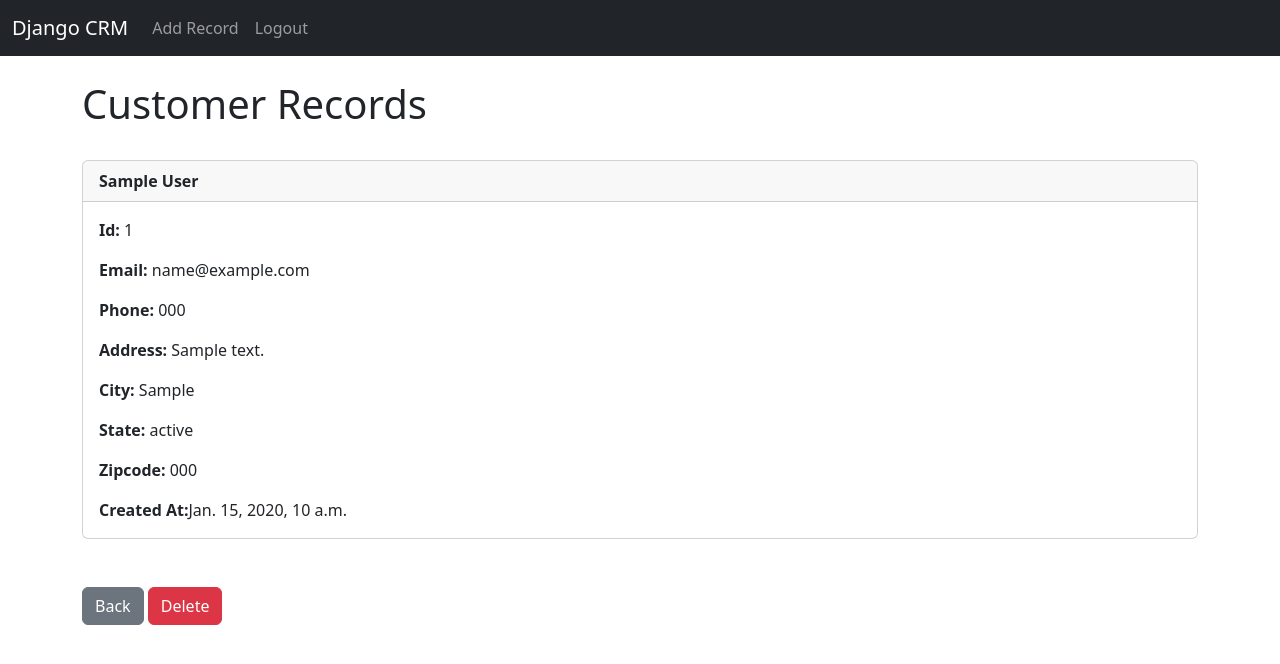
After one commit to Suraj5260/DjangoCRM, a Django app: page /record/1 in a window 1280 px wide. The commit adds this page. Shown: the top 664 px of the page. Run offline with Django 5.2, Linux system fonts and the light colour scheme; a user stored in the database is signed in; tables that the repository leaves empty hold one stand-in row (values such as "Sample post").

Commit message:
Add functionality to manage customer records with forms and views

```diff
--- a/website/templates/navbar.html
+++ b/website/templates/navbar.html
@@ -9,6 +9,9 @@
             <ul class="navbar-nav me-auto mb-2 mb-lg-0">
 
                 {% if user.is_authenticated %}
+                <li class="nav-item">
+                    <a class="nav-link" href="{% url 'add_record' %}">Add Record</a>
+                </li>
                 <li class="nav-item">
                     <a class="nav-link" href="{% url 'logout' %}">Logout</a>
                 </li>
--- /dev/null
+++ b/website/templates/record.html
@@ -0,0 +1,35 @@
+{% extends 'base.html' %}
+
+
+{% block content %}
+
+<h1>Customer Records</h1>
+<br>
+
+<div class="card">
+    <div class="card-header">
+        <strong>
+            {{ customer_record.first_name }}
+            {{ customer_record.last_name }}
+        </strong>
+    </div>
+    <div class="card-body">
+        <p class="card-text">
+            <strong>Id: </strong>{{ customer_record.id }}<br />
+        </p>
+        <p class="card-text"><strong>Email: </strong>{{ customer_record.email }}<br /></p>
+        <p class="card-text"><strong>Phone: </strong>{{ customer_record.phone }}<br /></p>
+        <p class="card-text"><strong>Address: </strong>{{ customer_record.address }}<br /></p>
+        <p class="card-text"><strong>City: </strong>{{ customer_record.city }}<br /></p>
+        <p class="card-text"><strong>State: </strong>{{ customer_record.state }}<br /></p>
+        <p class="card-text"><strong>Zipcode: </strong>{{ customer_record.zipcode }}<br /></p>
+        <p class="card-text"><strong>Created At:</strong>{{ customer_record.created_at }}<br />
+        </p>
+    </div>
+</div>
+
+<br><br>
+<a href="{% url 'home' %}" class="btn btn-secondary">Back</a>
+<a href="{% url 'delete_record' customer_record.id %}" class="btn btn-danger">Delete</a>
+
+{% endblock %}
--- a/website/urls.py
+++ b/website/urls.py
@@ -6,4 +6,7 @@ urlpatterns = [
     # path('login/', views.login_user, name='login'),
     path('logout/', views.logout_user, name='logout'),
     path('register/', views.register_user, name='register'),
+    path('record/<int:pk>', views.customer_record, name='record'),
+    path('delete_record/<int:pk>', views.delete_record, name='delete_record'),
+    path('add_record/', views.add_record, name='add_record'),
 ]
--- a/website/views.py
+++ b/website/views.py
@@ -1,7 +1,7 @@
 from django.shortcuts import render, redirect
 from django.contrib.auth import authenticate, login, logout
 from django.contrib import messages
-from .forms import SignUpForm
+from .forms import SignUpForm,AddRecordForm
 from .models import Record
 
 
@@ -29,7 +29,7 @@ def home(request):
 
 def logout_user(request):
     logout(request)
-    messages.success(request, "You Hve Been Logged Out...")
+    messages.success(request, "You Have Been Logged Out...")
     return redirect('home')
 
 
@@ -52,3 +52,41 @@ def register_user(request):
         return render(request, 'register.html', {'form':form})
 
     return render(request, 'register.html', {'form':form})
+
+def customer_record(request, pk):
+    if request.user.is_authenticated:
+        # look for records
+        customer_record = Record.objects.get(id=pk)
+
+        return render(request, 'record.html', {'customer_record':customer_record})
+    else:
+        messages.success(
+                request, "U must be loggied in to view that page...")
+        return redirect('home')
+
+def delete_record(request, pk):
+    if request.user.is_authenticated:
+        delete_it = Record.objects.get(id=pk)
+        delete_it.delete()
+        messages.success(
+                    request, "Record Deleted Successfully")
+        return redirect('home')
+    else:
+        messages.success(
+                request, "U must be loggied in to do that...")
+        return redirect('home')
+
+def add_record(request):
+    form = AddRecordForm(request.POST or None)
+    if request.user.is_authenticated:
+        if request.method == "POST":
+            if form.is_valid():
+                add_record = form.save()
+                messages.success(request, "Record Added Successfully!!!")
+                return redirect("home")
+
+        return render(request, 'add_record.html', {'form':form})
+    else:
+        messages.success(
+                request, "U must be loggied in...")
+        return redirect('home')
```
Also changed, not shown: website/forms.py (+19 -0 lines), website/templates/add_record.html (added, +23 -0 lines), website/templates/home.html (+4 -4 lines).
